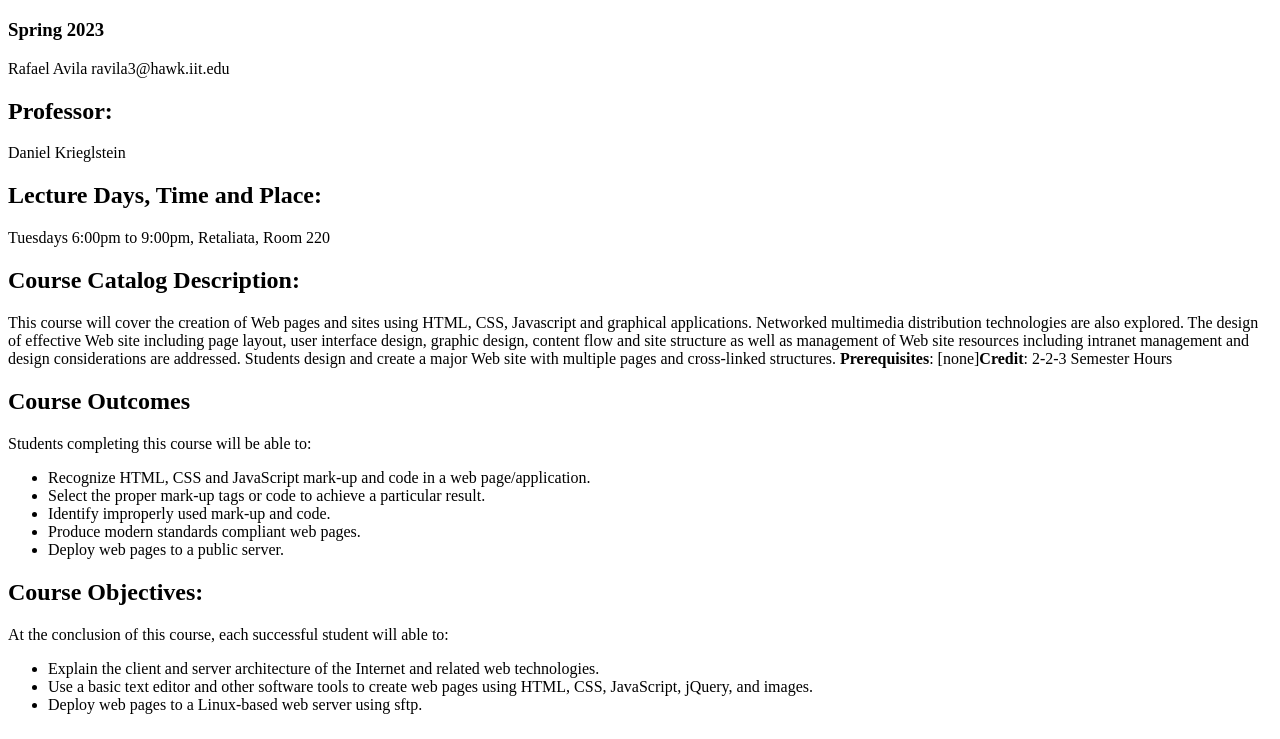
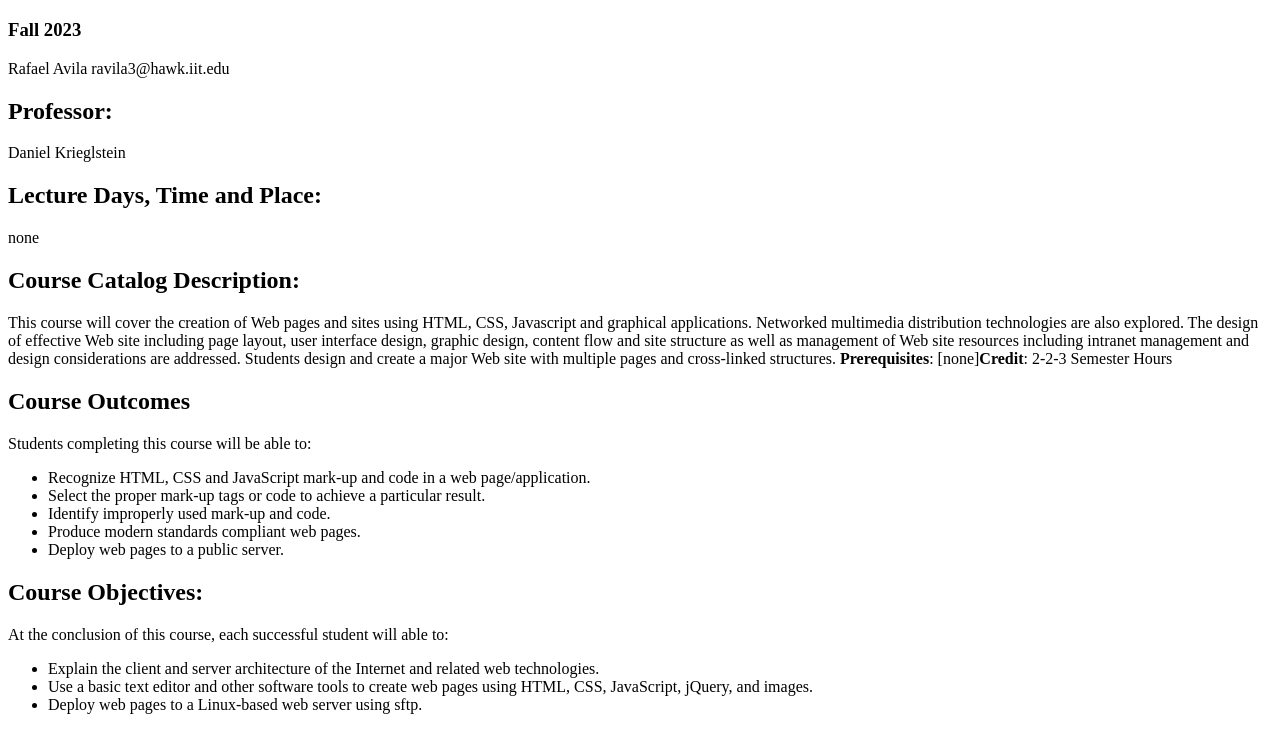
Before and after one commit to RafaelAvila-HTML/lab1, a plain HTML site: page index.html in a window 1280 px wide. Shown: the part 61-800 px from the top of the page. Drawn offline with Linux system fonts and the light colour scheme.

Commit message:
updated info

```diff
--- a/index.html
+++ b/index.html
@@ -2,16 +2,16 @@
 <html lang="en">
 <head>
   <meta charset="UTF-8">
-  <title>ITMD-361 Internet Technologies and Web Design</title>
+  <title>ITMD-362 Internet Technologies and Web Design</title>
 </head>
 <body>
 	<h1>ITMD-361 Internet Technologies and Web Design</h1>
-	<h3>Spring 2023</h3>
+	<h3>Fall 2023</h3>
 	<p>Rafael Avila ravila3@hawk.iit.edu</p>
 	<h2>Professor:</h2>
   	<p>Daniel Krieglstein</p>
   	<h2>Lecture Days, Time and Place:</h2>
-  	<p>Tuesdays 6:00pm to 9:00pm, Retaliata, Room 220</p>
+  	<p>none</p>
   	<h2>Course Catalog Description:</h2>
   		<p>This course will cover the creation of Web pages and sites using HTML, CSS, Javascript and graphical applications. Networked multimedia distribution technologies are also explored. The design of effective Web site including page layout, user interface design, graphic design, content flow and site structure as well as management of Web site resources including intranet management and design considerations are addressed. Students design and create a major Web site with multiple pages and cross-linked structures. <strong>Prerequisites</strong>: [none]<strong>Credit</strong>: 2-2-3 Semester Hours</p>
   	<h2>Course Outcomes</h2>
```
